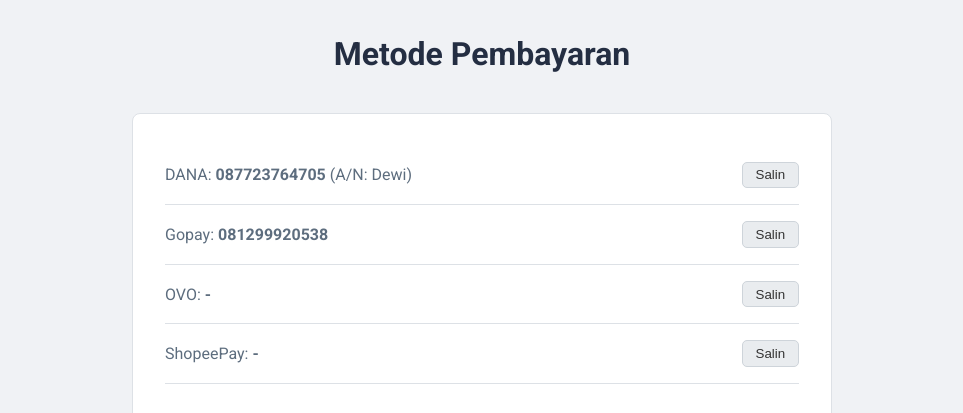
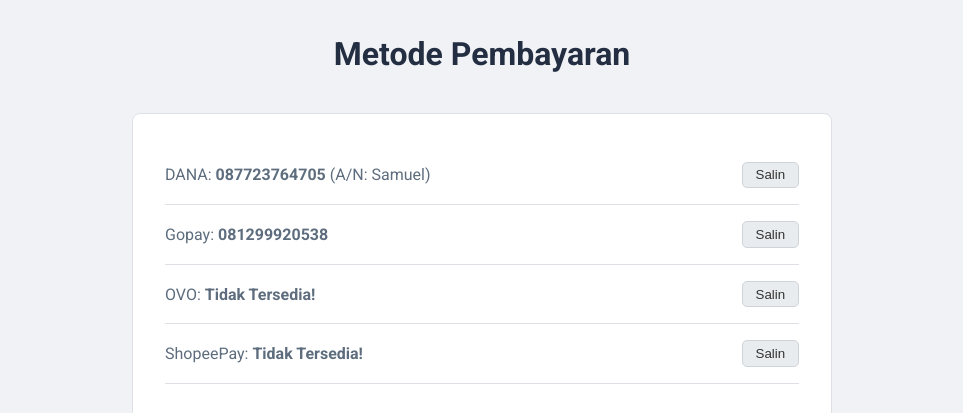
Before and after one commit to Mr666-cry/Samuwebsite, a plain HTML site: page sc.html in a window 1280 px wide. Shown: the part 1942-2355 px from the top of the page, without its empty margins (158-1121 px from the left). Drawn offline with Linux system fonts and the light colour scheme.

Commit message:
Update sc.html

```diff
--- a/sc.html
+++ b/sc.html
@@ -124,7 +124,7 @@
             <h2 class="section-title">Metode Pembayaran</h2>
             <div class="payment-container">
                 <div class="payment-item">
-                    <span>DANA: <strong id="dana-number">087723764705</strong> (A/N: Dewi)</span>
+                    <span>DANA: <strong id="dana-number">087723764705</strong> (A/N: Samuel)</span>
                     <button class="copy-btn" data-target="dana-number">Salin</button>
                 </div>
                 <div class="payment-item">
@@ -132,11 +132,11 @@
                     <button class="copy-btn" data-target="gopay-number">Salin</button>
                 </div>
                 <div class="payment-item">
-                    <span>OVO: <strong id="ovo-number">-</strong></span>
+                    <span>OVO: <strong id="ovo-number">Tidak Tersedia!</strong></span>
                     <button class="copy-btn" data-target="ovo-number">Salin</button>
                 </div>
                  <div class="payment-item">
-                    <span>ShopeePay: <strong id="shopeepay-number">-</strong></span>
+                    <span>ShopeePay: <strong id="shopeepay-number">Tidak Tersedia!</strong></span>
                     <button class="copy-btn" data-target="shopeepay-number">Salin</button>
                 </div>
                 <div class="qris-container">
@@ -253,4 +253,4 @@
     </button>
 
 </body>
-</html>
+                                                                                                                                                                                                               </html>
```
